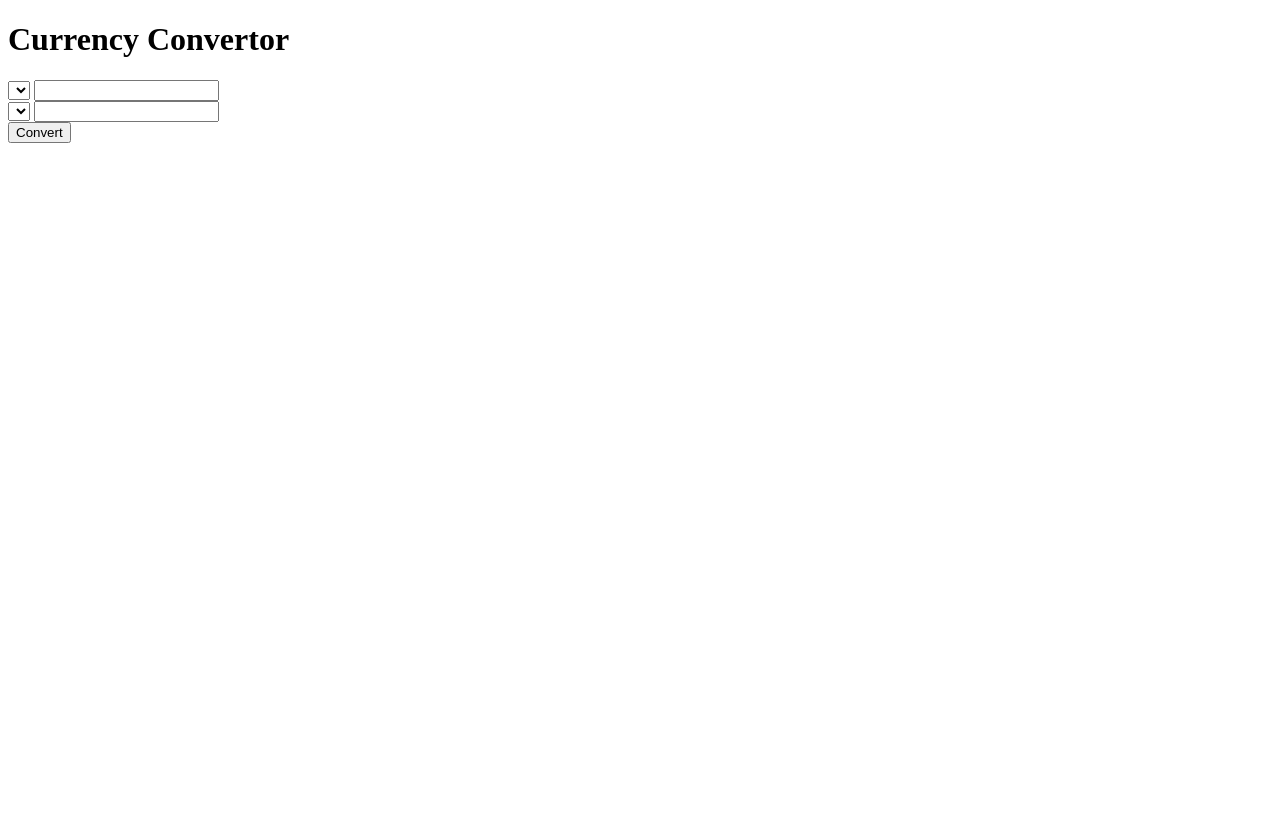
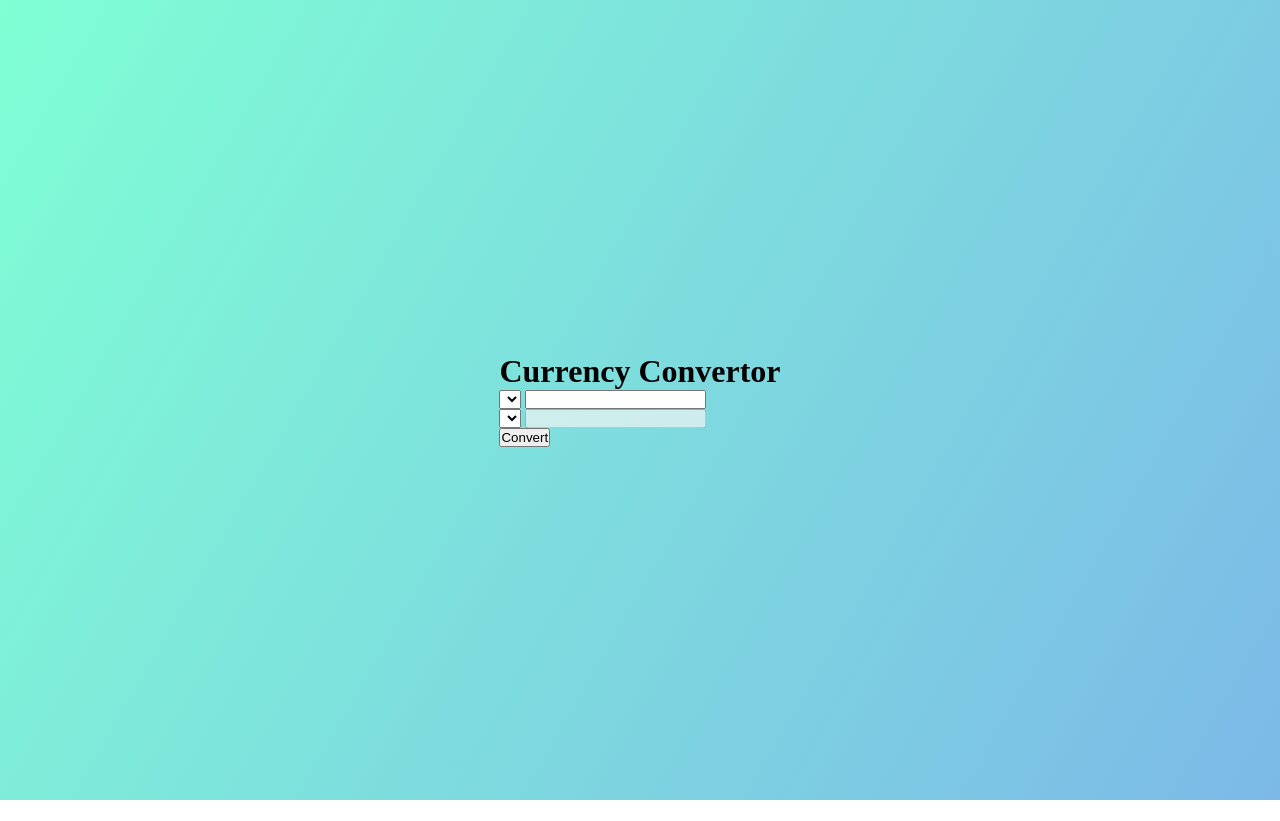
Before and after one commit to ylw311/Currency-Converter, a plain HTML site: page index.html in a window 1280 px wide. After the commit the page ends 800 px from the top, so only its background shows below. Drawn offline with Linux system fonts and the light colour scheme.

Commit message:
added background and adjusted body box

```diff
--- a/index.html
+++ b/index.html
@@ -23,7 +23,8 @@
 
       <div class='output-box'>
         <select name ="currency" class="currency"></select>
-        <input type="number" name="" id="output">
+        <!--  user is unable to modify output -->
+        <input type="number" name="" id="output" disabled>
       </div>
 
     </div>
--- a/style.css
+++ b/style.css
@@ -2,3 +2,22 @@ html, body {
   height: 100%;
   width: 100%;
 }
+
+/* universal properties */
+*{
+  margin: 0;
+  padding: 0;
+  box-sizing: border-box;
+}
+
+body{
+  background: linear-gradient(300deg, #7CB9E8, #7FFFD4);
+  height: 100vh;
+
+  /*   centers the currency converter box */
+  display: flex;
+/*   up down */
+  align-items:center;
+/*   left right */
+  justify-content: center;
+}
```
